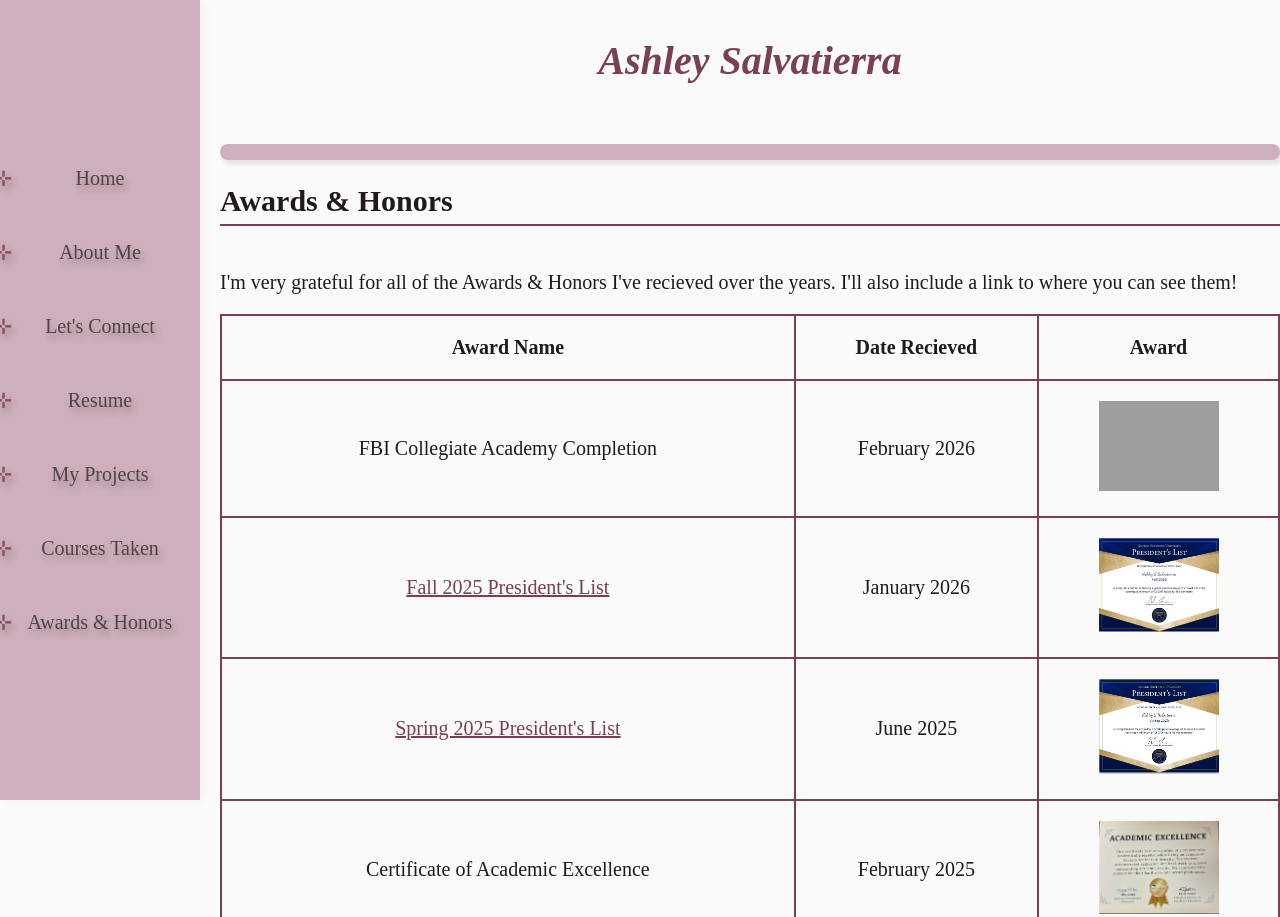
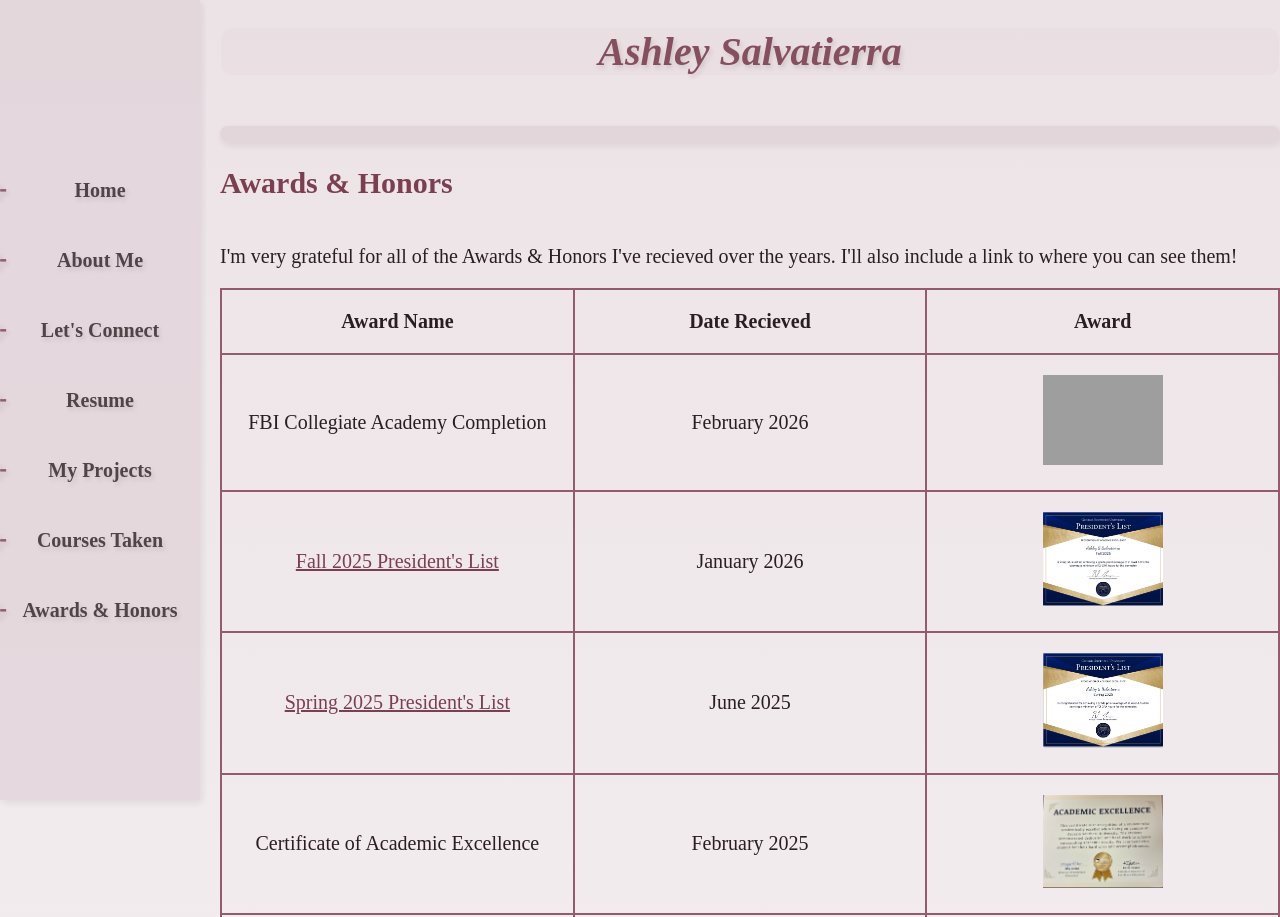
Before and after one commit to AshleySalvatierra/AshleySalvatierraDigitalPortfolio, a plain HTML site: page Awards.html in a window 1280 px wide. Shown: the top 917 px of the page. Drawn offline with Linux system fonts and the light colour scheme; grey boxes are pictures that could not be loaded.

Commit message:
Refactor styles for improved visual consistency
Updated background colors, text colors, and shadows for various elements to enhance the visual theme. Adjusted padding and border styles for improved layout consistency.

```diff
--- a/style.css
+++ b/style.css
@@ -1,46 +1,40 @@
 *{box-sizing: border-box;}
 
 body{
-    background-color:#FAFAFA;
+    background-color:#F7F4F5; /* A crisp, premium light pink-gray canvas */
     margin: 0; padding: 0;
-    color: #211A1D;
+    color: #2A1E22; /* Dark espresso berry for high-contrast, razor-sharp reading */
     font-family:'Times New Roman', Times, serif;
     font-size: 20px;
+    background-image:linear-gradient(to bottom, #A16B7B20, #A16B7B05); /* Muted, professional gradient overlay */
     margin-left: 220px;
 }
 
 nav{
-    background-color: #FFFFFF; width: 100%;
-    padding: 12px;
-    box-shadow: 0 1px 3px rgba(0, 0, 0, 0.05); /* Clean, flat tech shadow */
-    text-align: center;
-    border-radius: 8px;
+    background-color: #E2D4DA; /* Sleek, muted dusty mauve */
 }
 
 h1 {
-    color:#7B3F52;
+    color:#7B3F52; /* Kept your signature deep berry */
     font-style:italic;
     text-align:center;
-    font-size: 2.5rem;
-    padding: 10px;
+    font-size: large 'Times New Roman', Times, serif;
+    padding: 1px;
+    border-radius: 12px;
+    background: #E2D4DA50 content-box; /* Blends perfectly with the nav */
+    text-shadow:2px 3px 4px rgba(42, 30, 34, 0.15); /* Softened shadow so it doesn't look blurry */
+    opacity: 0.9;
 }
 
-header {background-color: #FFFFFF;
-       color: #211A1D;
-       padding: 20px;
-       border-bottom: 1px solid #EAE5E7;}
+header {background-color: #945B6D;} /* Grounded, deeper berry for structure */
 
-nav a { color:#3B2F33;
-      text-decoration: none;
-      font-weight: 600;}
+nav a { color:#2A1E22; }
 
-h2 {color: #211A1D;
-   border-bottom: 2px solid #7B3F52;
-   padding-bottom: 6px;}
+h2 {color: #7B3F52;}
 
 footer{
-    background-color:#C9A6B6;
-    color: #3B2F33;
+    background-color:#E2D4DA;
+    color: #2A1E22;
     text-align:center;
     font-size: 88%;
     padding: 7px;
@@ -67,12 +61,12 @@ nav a{text-decoration:none;}
 
 .sidebar {
     list-style-type: none;
-    background-color: #C9A6B6;
+    background-color: #E2D4DA; /* Matches the nav for a unified theme */
     width:200px;
     padding:0;
     margin:0;
-    text-shadow:3px 5px 6px #3B2F3355;
-    box-shadow: 4px 0px 15px rgba(59,47,51,0.05);
+    text-shadow:2px 3px 4px rgba(42, 30, 34, 0.15);
+    box-shadow: 2px 3px 8px rgba(42, 30, 34, 0.1); /* Cleaner, modern container shadow */
     text-align: center;
     top: 0;
     left: 0;
@@ -83,6 +77,7 @@ nav a{text-decoration:none;}
     flex-direction:column;
     justify-content: center;
     align-items: center;
+    opacity: 0.9;
 }
 
 .award-flex {
@@ -103,29 +98,28 @@ nav a{text-decoration:none;}
 
 .sidebar li a {
   display: block;
-  color: #3B2F33;
-  padding: 14px 16px;
+  color: #2A1E22;
+  padding: 12px 16px;
   text-decoration: none;
-    font-weight:500;
 }
 
 .sidebar li a:hover {
-    color: #FFFFFF;
-    background-color: #7B3F52;
-    transition: all 0.3s ease;
+    color: #F7F4F5;
+    background-color: #945B6D; /* Smooth berry hover state */
+    transition: background-color 0.4s ease;
 }
 
-.sidebar li a:active {color:#3B2F33;}
+.sidebar li a:active {color:#2A1E22;}
 
 .scroll-container {
     height: 200px;
-    color: #3B2F33;
+    color: #2A1E22;
     width:80%;
     overflow-y:auto;
     overflow-x: hidden;
     padding: 14px;
-    background-color: #FFFFFF;
-    border-radius:8px;
+    background-color: #E2D4DA40;
+    border-radius:9px;
     margin-bottom: 20px;
     text-align:start;
 }
@@ -139,11 +133,11 @@ nav a{text-decoration:none;}
 a { color:#7B3F52; }
 
 nav {
-  background-color: #C9A6B6;
+  background-color: #E2D4DA;
   width: 100%;
   padding: 8px;
-  text-shadow: 3px 5px 6px #3B2F3355;
-  box-shadow: 3px 4px 5px #3B2F3322;
+  text-shadow: 2px 3px 4px rgba(42, 30, 34, 0.15);
+  box-shadow: 2px 3px 8px rgba(42, 30, 34, 0.1);
   text-align: center;
   border-radius: 12px;
   opacity: 0.9;
@@ -159,32 +153,24 @@ nav {
 
 table {
   font-family: 'Times New Roman', Times, serif;
+  border:2px solid #945B6D;
   border-collapse: collapse;
   margin: 0 auto;
-    width: 100%;
-     box-shadow: 0 4px 10px rgba(0,0,0,0.02);
 }
 
 th, td {
-    border: 1px solid #EADEE3;
+    border: 2px solid #945B6D;
     text-align: center;
-    padding: 1.2em;
+    padding: 2em;
 }
 
 fieldset {
-    background-color: #FFFFFF;
+    background-color: #945B6D15;
     font-family: 'Times New Roman', Times, serif;
-    color: #3B2F33;
-    border: 1px solid #EADEE3;
-    border-radius: 6px;
-    padding: 20px;
+    color: #2A1E22;
     display: block;
     text-align: left;
 }
-
-
-
-
 
 .pink-thumbs {
   display: flex;
@@ -198,55 +184,42 @@ fieldset {
   width: 260px;
     height:260px;
     object-fit: cover;
-  border-radius: 8px;
- box-shadow: 0 6px 16px rgba(59, 47, 51, 0.1);
-  border: none;
+  border-radius: 12px;
+  box-shadow: 2px 3px 8px rgba(42, 30, 34, 0.15);
+  border: 2px solid #7B3F52;
   transition: transform 0.3s ease, box-shadow 0.3s ease;
 }
 
 .pink-thumbs img:hover {
-  transform: scale(1.04);
-   box-shadow: 0 10px 22px rgba(123, 63, 82, 0.2);
+  transform: scale(1.08);
+  box-shadow: 4px 6px 12px rgba(123, 63, 82, 0.3);
 }
-
-
-
 
 .awards-table-container {overflow-x: auto; width: 100%;}
 
 .awards-table {width: 100%;
-font-family: 'Times New Roman', Times, serif;
+table-layout: fixed;
+border: 2px solid #945B6D;
 border-collapse: collapse;
-margin: 0 auto;
-box-shadow: 0 4px 10px rgba(0,0,0,0.02)}
+margin: 0 auto;}
 
 .awards-table th,
 .awards-table td {
-
-border: 2px solid #7B3F52;
+border: 2px solid #945B6D;
 text-align: center;
 padding: 1em;
 word-wrap: break-word;
 white-space: normal;
-
-
 }
 
 .awards-table img {
-
 max-width: 100%;
 width: 120px;
 height: auto;
-
-
-
 }
 
 @media (max-width: 768px) {.awards-table th,
 .awards-table td {padding: 0.5em;}}
-
-
-
 
 .video-container {
 position: relative;
@@ -259,17 +232,13 @@ overflow: hidden;
 border-radius: 12px;
 }
 
-
 .video-container iframe {
 position: absolute;
 top: 0;
 left: 0;
 width: 100%;
 height: 100%;
-
-
 }
-
 
 @media (max-width: 768px) {
     .pink-thumbs {
```
